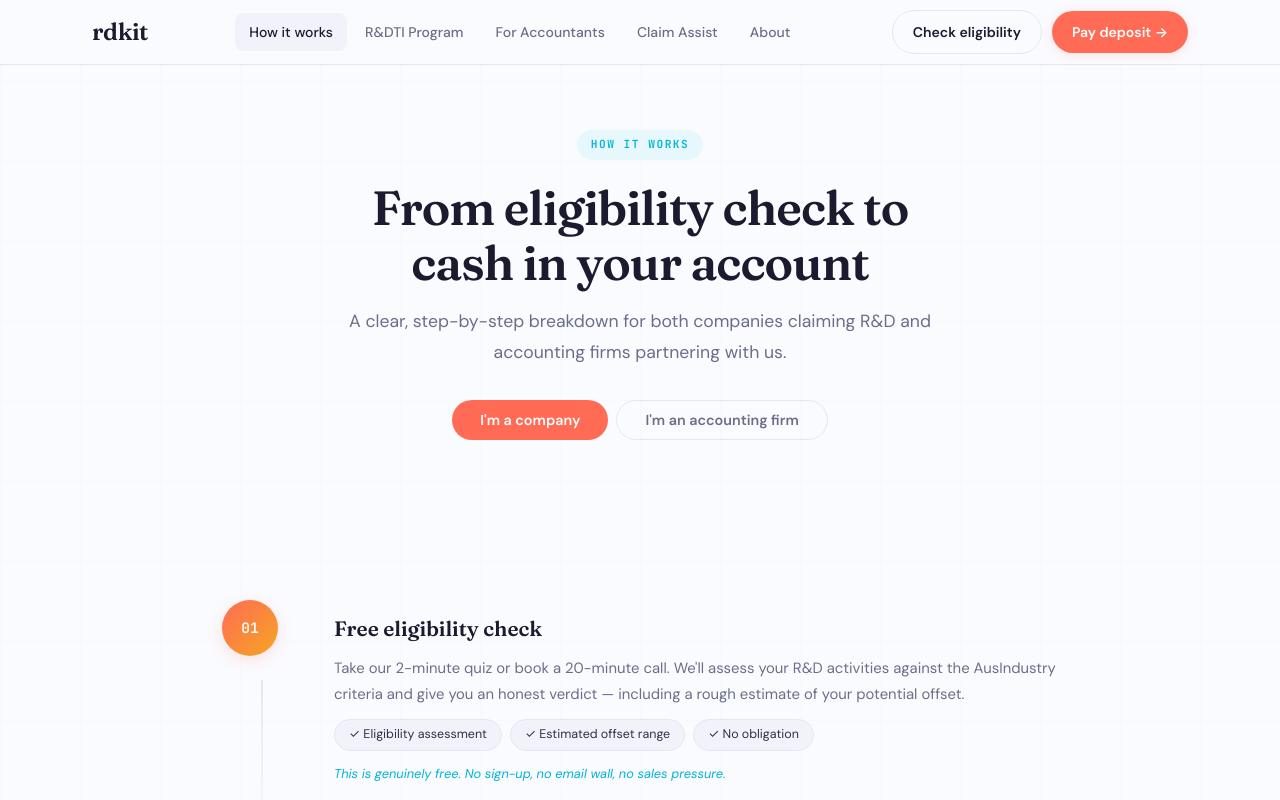
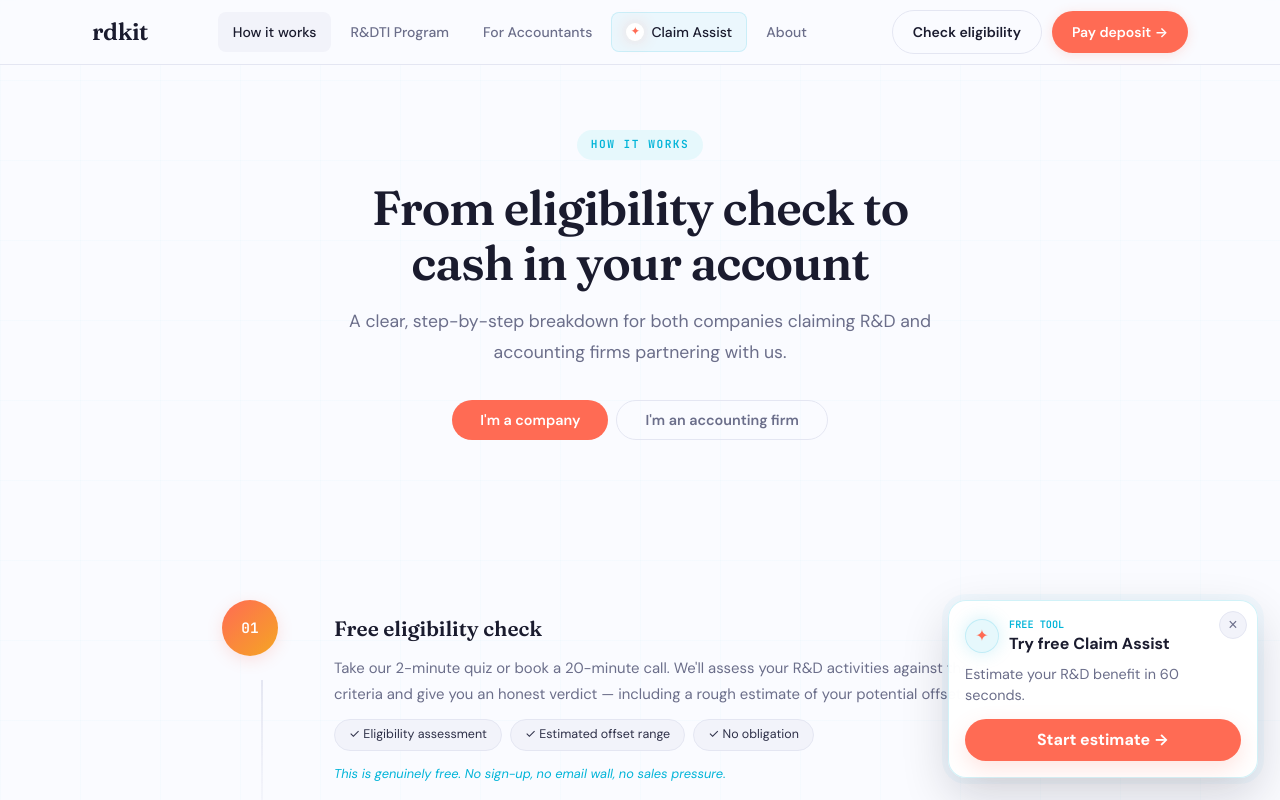
Before and after one commit to hellordkit-cell/rdkit, a Next.js app: page /how-it-works in a window 1280 px wide. Shown: the top 800 px of the page. Built offline with nearby package versions, Linux system fonts and the light colour scheme.

Commit message:
Add Claim Assist nav prompt

```diff
--- /dev/null
+++ b/components/FloatingClaimAssist.js
@@ -0,0 +1,50 @@
+import { useEffect, useState } from 'react'
+import Link from 'next/link'
+import { useRouter } from 'next/router'
+
+const hiddenRoutes = ['/calculator', '/diagnostic']
+const dismissalKey = 'rdkit:claim-assist-nudge-dismissed'
+
+export default function FloatingClaimAssist() {
+  const router = useRouter()
+  const [ready, setReady] = useState(false)
+  const [dismissed, setDismissed] = useState(false)
+
+  useEffect(() => {
+    setDismissed(window.sessionStorage.getItem(dismissalKey) === '1')
+    setReady(true)
+  }, [])
+
+  const dismiss = () => {
+    window.sessionStorage.setItem(dismissalKey, '1')
+    setDismissed(true)
+  }
+
+  if (!ready || dismissed || hiddenRoutes.includes(router.pathname)) {
+    return null
+  }
+
+  return (
+    <aside className="claim-assist-nudge" aria-label="Try free Claim Assist">
+      <button
+        type="button"
+        className="claim-assist-nudge-close"
+        aria-label="Dismiss Claim Assist prompt"
+        onClick={dismiss}
+      >
+        ×
+      </button>
+      <div className="claim-assist-nudge-head">
+        <span className="claim-assist-nudge-icon" aria-hidden="true">✦</span>
+        <div>
+          <span className="claim-assist-nudge-kicker">Free tool</span>
+          <strong>Try free Claim Assist</strong>
+        </div>
+      </div>
+      <p>Estimate your R&D benefit in 60 seconds.</p>
+      <Link href="/calculator" className="claim-assist-nudge-link">
+        Start estimate →
+      </Link>
+    </aside>
+  )
+}
--- a/components/Nav.js
+++ b/components/Nav.js
@@ -6,7 +6,7 @@ const navLinks = [
   { href: '/how-it-works', label: 'How it works' },
   { href: '/rdti-program', label: 'R&DTI Program' },
   { href: '/for-accountants', label: 'For Accountants' },
-  { href: '/calculator', label: 'Claim Assist' },
+  { href: '/calculator', label: 'Claim Assist', assist: true },
   { href: '/about', label: 'About' },
 ]
 
@@ -28,9 +28,14 @@ export default function Nav() {
             <Link
               key={link.href}
               href={link.href}
-              className={`nav-link${isActive(link.href) ? ' active' : ''}`}
+              className={[
+                'nav-link',
+                isActive(link.href) ? 'active' : '',
+                link.assist ? 'nav-claim-assist' : '',
+              ].filter(Boolean).join(' ')}
             >
-              {link.label}
+              {link.assist && <span className="nav-assist-icon" aria-hidden="true">✦</span>}
+              <span>{link.label}</span>
             </Link>
           ))}
         </div>
@@ -60,9 +65,14 @@ export default function Nav() {
             <Link
               key={link.href}
               href={link.href}
-              className={`nav-mobile-link${isActive(link.href) ? ' active' : ''}`}
+              className={[
+                'nav-mobile-link',
+                isActive(link.href) ? 'active' : '',
+                link.assist ? 'nav-mobile-claim-assist' : '',
+              ].filter(Boolean).join(' ')}
             >
-              {link.label}
+              {link.assist && <span className="nav-assist-icon" aria-hidden="true">✦</span>}
+              <span>{link.label}</span>
             </Link>
           ))}
           <div className="nav-mobile-actions">
--- a/pages/_app.js
+++ b/pages/_app.js
@@ -1,5 +1,11 @@
 import '../styles/globals.css'
+import FloatingClaimAssist from '../components/FloatingClaimAssist'
 
 export default function App({ Component, pageProps }) {
-  return <Component {...pageProps} />
+  return (
+    <>
+      <Component {...pageProps} />
+      <FloatingClaimAssist />
+    </>
+  )
 }
--- a/styles/globals.css
+++ b/styles/globals.css
@@ -78,13 +78,40 @@ nav {
 }
 
 .nav-link {
+  display: inline-flex; align-items: center; gap: 7px;
   font-size: 0.875rem; font-weight: 500;
   color: var(--muted); text-decoration: none;
   padding: 8px 14px; border-radius: 8px;
+  border: 1px solid transparent;
   transition: all 0.15s;
 }
 .nav-link:hover { color: var(--charcoal); background: var(--bg-alt); }
 .nav-link.active { color: var(--charcoal); background: var(--bg-alt); }
+.nav-claim-assist {
+  color: var(--charcoal);
+  background: rgba(0,180,216,0.06);
+  border-color: rgba(0,180,216,0.14);
+}
+.nav-claim-assist:hover,
+.nav-claim-assist.active {
+  color: var(--charcoal);
+  background: var(--cyan-light);
+  border-color: rgba(0,180,216,0.24);
+  box-shadow: 0 8px 20px rgba(0,180,216,0.12);
+}
+.nav-assist-icon {
+  display: inline-grid;
+  place-items: center;
+  width: 18px;
+  height: 18px;
+  border-radius: 50%;
+  background: white;
+  color: var(--coral);
+  font-size: 0.72rem;
+  line-height: 1;
+  box-shadow: 0 0 16px rgba(255,107,84,0.24);
+  flex-shrink: 0;
+}
 
 .nav-actions {
   display: flex; gap: 10px; align-items: center;
@@ -137,6 +164,9 @@ nav {
   display: flex; flex-direction: column; gap: 6px;
 }
 .nav-mobile-link {
+  display: flex;
+  align-items: center;
+  gap: 8px;
   color: var(--charcoal);
   text-decoration: none;
   font-size: 0.95rem;
@@ -144,9 +174,17 @@ nav {
   padding: 13px 14px;
   border-radius: 12px;
 }
+.nav-mobile-claim-assist {
+  background: rgba(0,180,216,0.08);
+  border: 1px solid rgba(0,180,216,0.14);
+}
 .nav-mobile-link.active,
 .nav-mobile-link:hover {
   background: var(--bg-alt);
+}
+.nav-mobile-claim-assist.active,
+.nav-mobile-claim-assist:hover {
+  background: var(--cyan-light);
 }
 .nav-mobile-actions {
   display: grid; gap: 10px;
@@ -363,6 +401,95 @@ footer {
 .lead-capture-footer .lead-submit {
   background: white;
   color: var(--charcoal);
+}
+.claim-assist-nudge {
+  position: fixed;
+  right: 22px;
+  bottom: 22px;
+  z-index: 180;
+  width: min(310px, calc(100vw - 32px));
+  padding: 16px;
+  border: 1px solid rgba(0,180,216,0.18);
+  border-radius: 18px;
+  background: rgba(255,255,255,0.95);
+  backdrop-filter: blur(18px);
+  -webkit-backdrop-filter: blur(18px);
+  box-shadow: 0 18px 48px rgba(13,15,32,0.16), 0 0 0 6px rgba(0,180,216,0.04);
+}
+.claim-assist-nudge-close {
+  position: absolute;
+  top: 10px;
+  right: 10px;
+  width: 28px;
+  height: 28px;
+  border: 1px solid var(--card-border);
+  border-radius: 50%;
+  background: var(--bg-alt);
+  color: var(--muted);
+  cursor: pointer;
+  font-size: 1rem;
+  line-height: 1;
+}
+.claim-assist-nudge-close:hover {
+  border-color: var(--coral);
+  color: var(--coral);
+}
+.claim-assist-nudge-head {
+  display: flex;
+  align-items: center;
+  gap: 10px;
+  padding-right: 26px;
+  margin-bottom: 10px;
+}
+.claim-assist-nudge-icon {
+  display: inline-grid;
+  place-items: center;
+  width: 34px;
+  height: 34px;
+  border-radius: 50%;
+  background: var(--cyan-light);
+  color: var(--coral);
+  box-shadow: inset 0 0 0 1px rgba(0,180,216,0.16), 0 0 18px rgba(0,180,216,0.18);
+  flex-shrink: 0;
+}
+.claim-assist-nudge-kicker {
+  display: block;
+  color: var(--cyan);
+  font-family: var(--mono);
+  font-size: 0.64rem;
+  font-weight: 700;
+  text-transform: uppercase;
+}
+.claim-assist-nudge strong {
+  display: block;
+  color: var(--charcoal);
+  font-size: 1rem;
+  line-height: 1.25;
+}
+.claim-assist-nudge p {
+  color: var(--muted);
+  font-size: 0.9rem;
+  line-height: 1.5;
+  margin-bottom: 12px;
+}
+.claim-assist-nudge-link {
+  display: inline-flex;
+  align-items: center;
+  justify-content: center;
+  width: 100%;
+  min-height: 42px;
+  border-radius: 999px;
+  background: var(--coral);
+  color: white;
+  text-decoration: none;
+  font-weight: 700;
+  box-shadow: 0 8px 22px var(--coral-glow);
+  transition: transform 0.2s, background 0.2s, box-shadow 0.2s;
+}
+.claim-assist-nudge-link:hover {
+  background: var(--coral-dark);
+  transform: translateY(-1px);
+  box-shadow: 0 12px 28px var(--coral-glow);
 }
 .lead-modal-backdrop {
   position: fixed;
@@ -1738,6 +1865,19 @@ input[type="range"]::-moz-range-thumb {
   .nav-menu-button { display: inline-flex; width: 40px; height: 40px; }
   .nav-cta { font-size: 0.78rem !important; padding: 9px 13px !important; }
   .nav-mobile-panel { padding: 10px 16px 18px; }
+  .claim-assist-nudge {
+    right: 16px;
+    bottom: 16px;
+    width: calc(100vw - 32px);
+    padding: 14px;
+  }
+  .claim-assist-nudge-head {
+    gap: 9px;
+    margin-bottom: 8px;
+  }
+  .claim-assist-nudge p {
+    font-size: 0.86rem;
+  }
 
   .home-hero { padding: 112px 20px 56px; gap: 32px; }
   .hero-badge {
```
Also changed, not shown: 1 other file (tests, documents, lock files or other folders).
